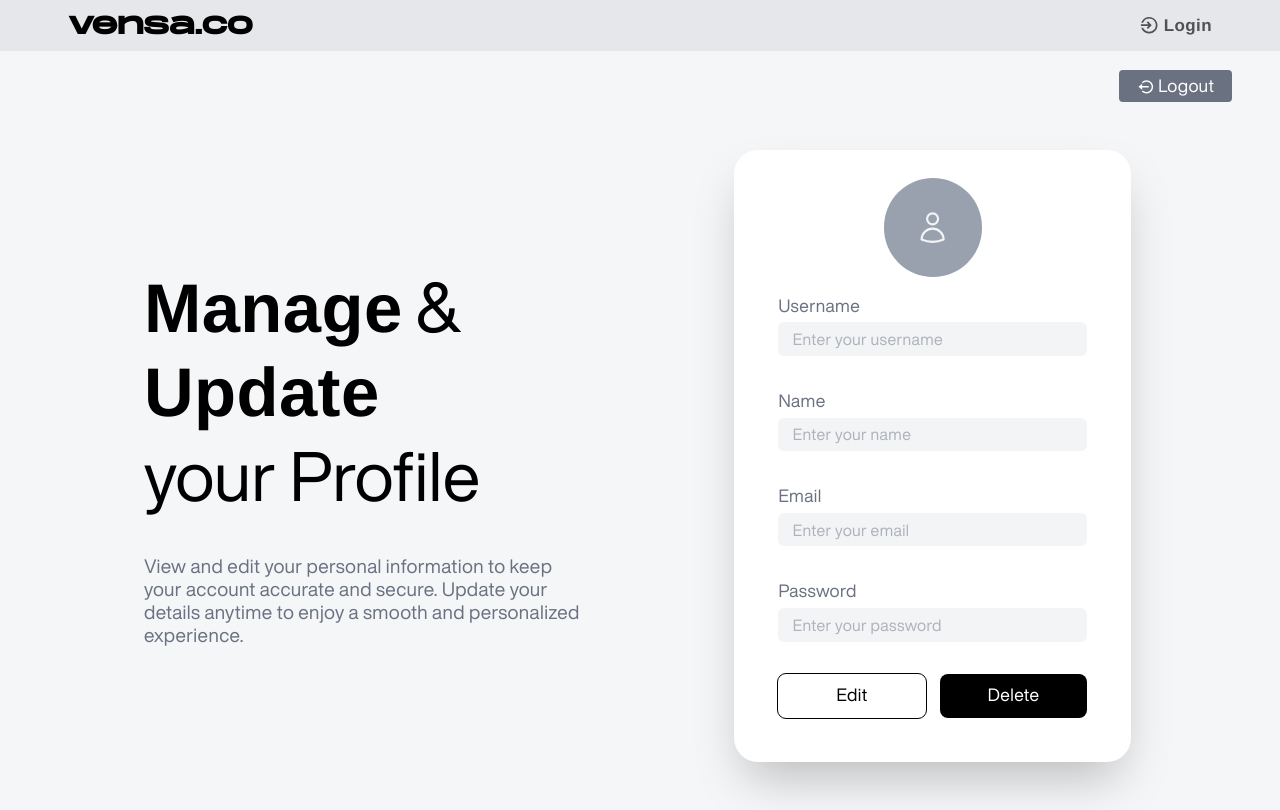
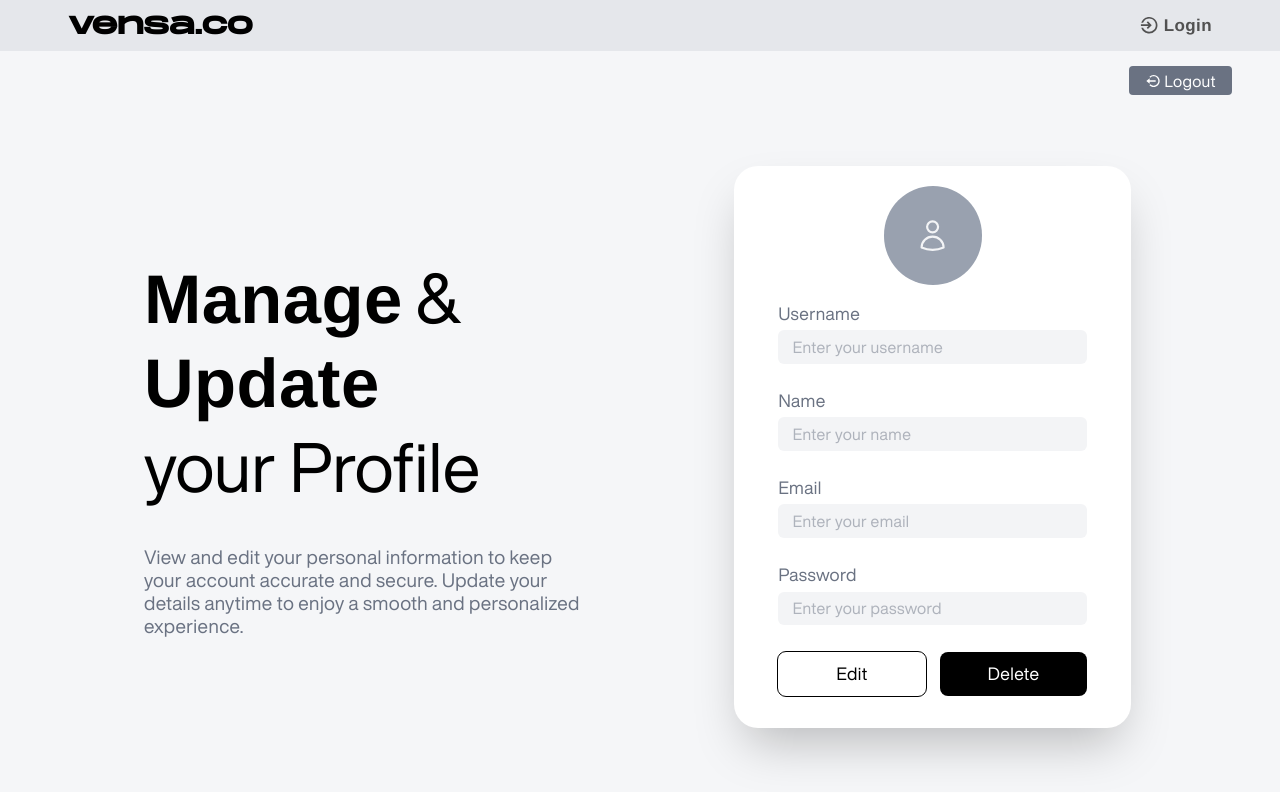
Before and after one commit to prmayanksingh/Vensa-ecommerce, a React (Vite) app in the folder frontend/: page /profile in a window 1280 px wide. Built offline with nearby package versions, Linux system fonts and the light colour scheme; no server answers.

Commit message:
Add auth wrapper to the routes

```diff
--- a/frontend/src/pages/PageNotFound.jsx
+++ b/frontend/src/pages/PageNotFound.jsx
@@ -0,0 +1,9 @@
+import React from 'react'
+
+const PageNotFound = () => {
+  return (
+    <div>PageNotFound</div>
+  )
+}
+
+export default PageNotFound
--- a/frontend/src/pages/users/UserProfile.jsx
+++ b/frontend/src/pages/users/UserProfile.jsx
@@ -53,16 +53,16 @@ const UserProfile = () => {
   return (
     <section className="text-[3.7vw] bg-[#F5F6F8] sm:text-[2.6vw] md:text-[2vw] lg:text-[1.4vw] xl:text-[16px]">
       <Nav />
-      <div className="w-full h-[3.2em] flex justify-end pt-[1.2em] px-[1.6em] md:px-[3em] lg:px-[3em]">
+      <div className="w-full h-[3.2em] flex justify-end items-center px-[1.6em] pt-[.5em] md:px-[3em] lg:px-[3em]">
         <button
           onClick={logoutHandler}
-          className="w-fit flex items-center gap-1 bg-gray-500 text-[1.1em] text-white rounded px-[1em] py-[.2em]"
+          className="w-fit h-[1.8em] flex items-center gap-1 bg-gray-500 text-[1em] text-white rounded px-[1em] py-[.2em]"
         >
           <BiLogOutCircle />
           Logout
         </button>
       </div>
-      <div className="min-h-[calc(100vh-6.7rem)] p-4 px-[1.6em] md:px-[3em] lg:px-[3em] pt-[1.9em] md:pt-[5em] lg:py-[3em] xl:px-[9em] flex flex-col lg:flex-row lg:items-center gap-[3.5em] md:gap-[4em] xl:gap-[9em]">
+      <div className="min-h-[calc(100vh-6.9rem)] lg:h-[calc(100vh-6.9rem)] p-4 px-[1.6em] md:px-[3em] lg:px-[3em] pt-[1.9em] md:pt-[5em] lg:py-[3em] xl:px-[9em] flex flex-col lg:flex-row lg:items-center gap-[3.5em] md:gap-[4em] xl:gap-[9em]">
         <div className="w-full lg:w-[45%] flex flex-col gap-[1.5em] lg:gap-[2em] xl:gap-[2.3em]">
           <h1 className="text-[3em] lg:text-[3.7em] xl:text-[4.3em] leading-[1.2em]">
             <span className="font-bold">Manage</span> &{" "}
@@ -74,7 +74,7 @@ const UserProfile = () => {
             and personalized experience.
           </h3>
         </div>
-        <div className="lg:w-[45%] xl:w-[40%] bg-white p-[1.7em] md:p-[2.5em] lg:p-9 lg:pt-7 xl:p-11 xl:pt-7 rounded-3xl shadow-2xl">
+        <div className=" lg:w-[45%] xl:w-[40%] bg-white p-[1.7em] md:p-[2.5em] lg:p-9 lg:pt-7 xl:p-11 xl:pt-5 xl:pb-8 rounded-3xl shadow-2xl">
           <div className="w-full flex justify-center mb-[1em]">
             <div className="w-fit text-[2.2em] p-[.9em] bg-gray-400 rounded-full text-center">
               <HiOutlineUser className="text-gray-100" />
@@ -82,7 +82,7 @@ const UserProfile = () => {
           </div>
           <form
             onSubmit={handleSubmit(submitHandler)}
-            className="flex flex-col gap-[1.3em] md:gap-[1.5em] lg:gap-[1.5em] xl:gap-[2em]"
+            className="flex flex-col gap-[1.3em] md:gap-[1.5em] lg:gap-[1.5em] xl:gap-[1.5em]"
           >
             <div className="flex flex-col gap-[0.2em]">
               <label className="text-[1.1em] text-gray-500" htmlFor="username">
@@ -140,7 +140,7 @@ const UserProfile = () => {
                 placeholder="Enter your password"
               />
             </div>
-            <div className="flex gap-[.9em]">
+            <div className="flex gap-[.9em] mt-[.2em]">
               {isEdit == true ? (
                 <button
                   type="submit"
--- /dev/null
+++ b/frontend/src/routes/AuthWrapper.jsx
@@ -0,0 +1,10 @@
+import React from "react";
+import { useSelector } from "react-redux";
+import { Navigate } from "react-router-dom";
+
+const AuthWrapper = (props) => {
+  const { users } = useSelector((state) => state.userReducer);
+  return users ? props.children : <Navigate to={"/"} />;
+};
+
+export default AuthWrapper;
--- a/frontend/src/routes/MainRoute.jsx
+++ b/frontend/src/routes/MainRoute.jsx
@@ -7,6 +7,8 @@ import CreateProduct from "../pages/admin/CreateProduct";
 import ProductDetails from "../pages/ProductDetails";
 import UpdateProduct from "../pages/admin/UpdateProduct";
 import UserProfile from "../pages/users/UserProfile";
+import PageNotFound from "../pages/PageNotFound";
+import AuthWrapper from "./AuthWrapper";
 
 const MainRoute = () => {
   return (
@@ -18,10 +20,33 @@ const MainRoute = () => {
         <Route path="/profile" element={<UserProfile />} />
         //Products route
         <Route path="/products" element={<Products />} />
-        <Route path="/product/:id" element={<ProductDetails />} />
+        <Route
+          path="/product/:id"
+          element={
+            <AuthWrapper>
+              <ProductDetails />
+            </AuthWrapper>
+          }
+        />
         //Admin route
-        <Route path="/admin/create-product" element={<CreateProduct />} />
-        <Route path="/admin/update-product/:id" element={<UpdateProduct />} />
+        <Route
+          path="/admin/create-product"
+          element={
+            <AuthWrapper>
+              <CreateProduct />
+            </AuthWrapper>
+          }
+        />
+        <Route
+          path="/admin/update-product/:id"
+          element={
+            <AuthWrapper>
+              <UpdateProduct />
+            </AuthWrapper>
+          }
+        />
+        //PageNotFound
+        <Route path="*" element={<PageNotFound />} />
       </Routes>
     </>
   );
--- a/frontend/src/store/actions/UserAction.jsx
+++ b/frontend/src/store/actions/UserAction.jsx
@@ -54,7 +54,6 @@ export const asyncRegisterUser = (user) => async (dispatch, setState) => {
 export const asyncUpdateUser = (id, user) => async (dispatch, setState) => {
   try {
     const { data } = await axios.patch("/users/" + id, user);
-    console.log(data);
     localStorage.setItem("user", JSON.stringify(data));
     dispatch(asyncCurrentUser());
     toast.success("Updated succefully!🙂");
```
Also changed, not shown: frontend/src/pages/products.jsx (line endings or trailing spaces).
